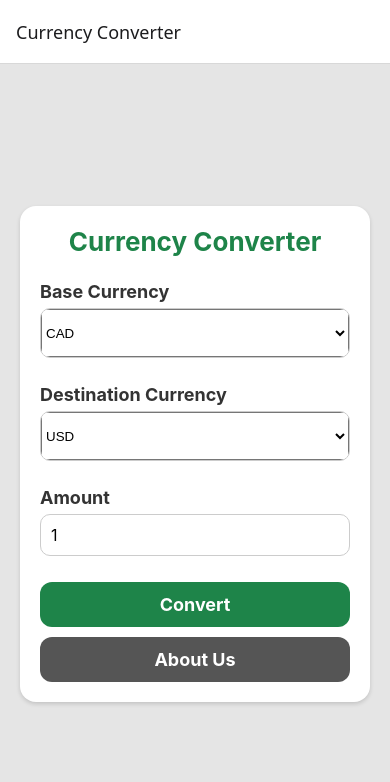
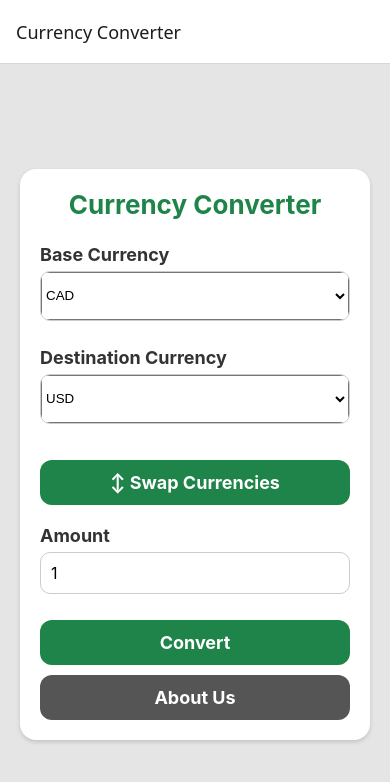
Before and after one commit to SuthanSuresh/COMP3074_Assignment2, a React Native app: screen / in a window 390 px wide. Shown: the top 782 px of the page. Built offline with nearby package versions, Linux system fonts and the light colour scheme.

Commit message:
Implemented the swap button for currency

```diff
--- a/App.js
+++ b/App.js
@@ -1,14 +1,9 @@
 import React, { useState } from "react";
-import {
-  StyleSheet,
-  Text,
-  View,
-  TextInput,
-  TouchableOpacity,
-} from "react-native";
+import { StyleSheet,Text,View,TextInput,TouchableOpacity, } from "react-native";
 import { NavigationContainer } from "@react-navigation/native";
 import { createStackNavigator } from "@react-navigation/stack";
 import { Picker } from "@react-native-picker/picker";
+
 
 
 // API Key used
@@ -173,6 +168,18 @@ function MainScreen({ navigation }) {
         </View>
       </View>
 
+      <TouchableOpacity
+        style={styles.swapButton}
+        onPress={() => {
+          const temp = base;
+          setBase(destination);
+          setDestination(temp);
+        }}>
+        <Text style={styles.swapButtonText}>↕ Swap Currencies</Text>
+      </TouchableOpacity>
+
+
+
 
         <View style={styles.inputSection}>
           <Text style={styles.label}>Amount</Text>
@@ -221,6 +228,7 @@ function MainScreen({ navigation }) {
 
 function AboutScreen() {
   return (
+
     <View style={styles.container}>
       <View style={styles.card}>
         <Text style={styles.aboutTitle}>About Us</Text>
@@ -393,5 +401,19 @@ picker: {
   height: 48,
 },
 
+swapButton: {
+  backgroundColor: "#1E8449",
+  paddingVertical: 12,
+  borderRadius: 12,
+  alignItems: "center",
+  marginTop: 10,
+  marginBottom: 20,
+},
+swapButtonText: {
+  color: "white",
+  fontSize: 18,
+  fontWeight: "bold",
+},
+
 
 });
```
